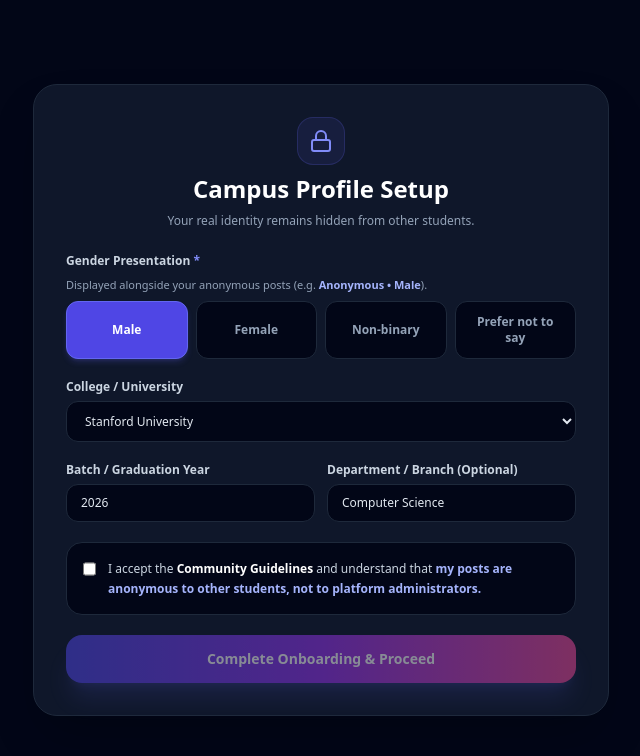
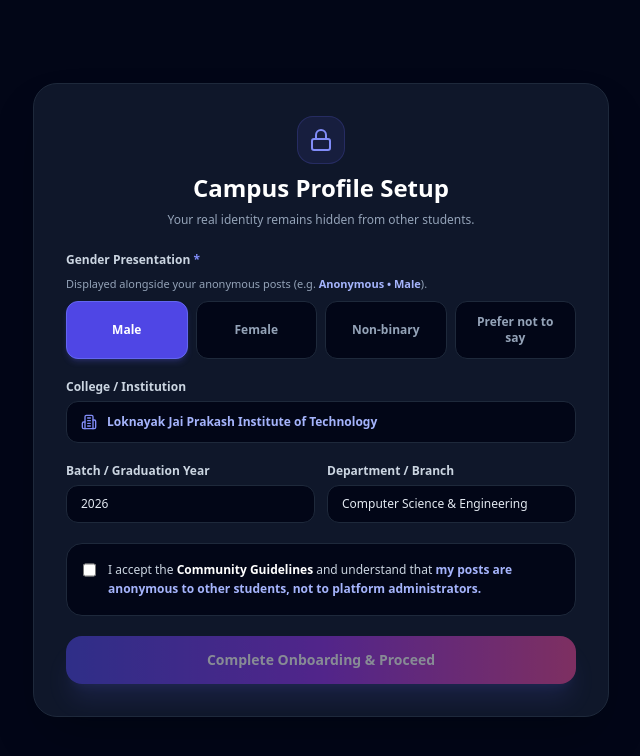
Before and after one commit to chillpill999/unsaid-campus-confessions, a Next.js app: page /onboarding in a window 1280 px wide. Shown: the top 756 px of the page, without its empty margins (319-959 px from the left). Built offline with nearby package versions, Linux system fonts and the light colour scheme.

Commit message:
feat: lock college selection to Loknayak Jai Prakash Institute of Technology

```diff
--- a/app/onboarding/page.tsx
+++ b/app/onboarding/page.tsx
@@ -2,16 +2,16 @@
 
 import React, { useState } from 'react';
 import { useRouter } from 'next/navigation';
-import { Lock, ShieldCheck, Sparkles, ArrowRight, Check } from 'lucide-react';
+import { Lock, ShieldCheck, Sparkles, ArrowRight, Check, Building2 } from 'lucide-react';
 import { Gender } from '@/lib/types';
 
 export default function OnboardingPage() {
   const router = useRouter();
 
   const [gender, setGender] = useState<Gender>('Male');
-  const [college, setCollege] = useState('Stanford University');
+  const [college] = useState('Loknayak Jai Prakash Institute of Technology');
   const [batch, setBatch] = useState('2026');
-  const [department, setDepartment] = useState('Computer Science');
+  const [department, setDepartment] = useState('Computer Science & Engineering');
   const [acceptedTerms, setAcceptedTerms] = useState(false);
   const [showWelcomeModal, setShowWelcomeModal] = useState(false);
 
@@ -67,18 +67,13 @@ export default function OnboardingPage() {
             </div>
           </div>
 
-          {/* College */}
+          {/* College (Single Fixed Option) */}
           <div>
-            <label className="block text-xs font-semibold text-slate-300 mb-1.5">College / University</label>
-            <select
-              value={college}
-              onChange={(e) => setCollege(e.target.value)}
-              className="w-full bg-slate-950 border border-slate-800 rounded-xl px-3.5 py-2.5 text-xs text-slate-200 focus:outline-none focus:border-indigo-500"
-            >
-              <option value="Stanford University">Stanford University</option>
-              <option value="Massachusetts Institute of Technology">Massachusetts Institute of Technology (MIT)</option>
-              <option value="University of California, Berkeley">UC Berkeley</option>
-            </select>
+            <label className="block text-xs font-semibold text-slate-300 mb-1.5">College / Institution</label>
+            <div className="w-full bg-slate-950 border border-slate-800 rounded-xl px-3.5 py-3 text-xs text-indigo-300 font-bold flex items-center gap-2.5">
+              <Building2 className="w-4 h-4 text-indigo-400 shrink-0" />
+              <span>Loknayak Jai Prakash Institute of Technology</span>
+            </div>
           </div>
 
           {/* Batch & Dept */}
@@ -95,12 +90,12 @@ export default function OnboardingPage() {
               />
             </div>
             <div>
-              <label className="block text-xs font-semibold text-slate-300 mb-1.5">Department / Branch (Optional)</label>
+              <label className="block text-xs font-semibold text-slate-300 mb-1.5">Department / Branch</label>
               <input
                 type="text"
                 value={department}
                 onChange={(e) => setDepartment(e.target.value)}
-                placeholder="e.g. Computer Science"
+                placeholder="e.g. Computer Science & Engineering"
                 className="w-full bg-slate-950 border border-slate-800 rounded-xl px-3.5 py-2.5 text-xs text-slate-200 focus:outline-none focus:border-indigo-500"
               />
             </div>
@@ -143,7 +138,7 @@ export default function OnboardingPage() {
 
             <div className="space-y-2">
               <h2 className="text-xl sm:text-2xl font-extrabold text-white font-heading">
-                Welcome to the side of campus nobody says out loud. 👀
+                Welcome to the side of LNJPIT nobody says out loud. 👀
               </h2>
               <p className="text-xs text-slate-400">Three core principles to keep our community safe and fun:</p>
             </div>
@@ -167,7 +162,7 @@ export default function OnboardingPage() {
               onClick={handleEnterFeed}
               className="w-full py-3.5 rounded-2xl bg-gradient-to-r from-indigo-600 to-purple-600 text-white font-bold text-sm shadow-lg shadow-indigo-500/25 flex items-center justify-center gap-2 hover:scale-[1.01]"
             >
-              <span>Enter the Feed</span>
+              <span>Enter the LNJPIT Feed</span>
               <ArrowRight className="w-4 h-4" />
             </button>
           </div>
--- a/lib/mock-data.ts
+++ b/lib/mock-data.ts
@@ -87,7 +87,7 @@ export const MOCK_CONFESSIONS: PublicConfession[] = [
   {
     id: 'conf-5',
     public_code: 'CF5P9Q',
-    content: 'Does anyone actually understand the homework assignment for CS 106B or are we all just pretending during office hours?',
+    content: 'Does anyone actually understand the homework assignment for Data Structures or are we all just pretending during lab hours?',
     category_name: 'Question',
     category_slug: 'question',
     category_icon: 'HelpCircle',
@@ -143,9 +143,9 @@ export const MOCK_DEMO_USER_PROFILE: UserProfile = {
   id: 'usr-demo-student-123',
   gender: 'Male',
   college_id: '11111111-1111-1111-1111-111111111111',
-  college_name: 'Stanford University',
+  college_name: 'Loknayak Jai Prakash Institute of Technology',
   batch: '2026',
-  department: 'Computer Science',
+  department: 'Computer Science & Engineering',
   role: 'student',
   account_status: 'active',
   created_at: new Date(Date.now() - 1000 * 60 * 60 * 24 * 30).toISOString(),
@@ -155,7 +155,7 @@ export const MOCK_DEMO_ADMIN_PROFILE: UserProfile = {
   id: 'usr-demo-admin-999',
   gender: 'Female',
   college_id: '11111111-1111-1111-1111-111111111111',
-  college_name: 'Stanford University',
+  college_name: 'Loknayak Jai Prakash Institute of Technology',
   batch: 'Faculty/Admin',
   department: 'Campus Safety',
   role: 'admin',
@@ -168,11 +168,11 @@ export const MOCK_REVEALED_IDENTITIES: Record<string, RevealedIdentityPayload> =
   'CF7K2P': {
     internal_ref: 'REF-STU-884920',
     google_name: 'Alex Smith (Demo Student)',
-    google_email: 'alex.smith.demo@stanford.edu',
+    google_email: 'alex.smith.demo@lnjpit.ac.in',
     google_avatar_url: 'https://images.unsplash.com/photo-1534528741775-53994a69daeb?w=150',
-    college: 'Stanford University',
+    college: 'Loknayak Jai Prakash Institute of Technology',
     batch: '2026',
-    department: 'Computer Science',
+    department: 'Computer Science & Engineering',
     gender: 'Male',
     account_created: '2026-01-15',
     account_status: 'active',
@@ -226,7 +226,7 @@ export const MOCK_INBOX_CONVERSATIONS: AnonymousConversation[] = [
     confession_id: 'conf-2',
     confession_code: 'CF7K2P',
     my_label: 'Anonymous (Author)',
-    peer_label: 'Anonymous (Library Girl?)',
+    peer_label: 'Anonymous (Canteen Girl?)',
     last_message: 'Haha yes! That was me with the cat sticker! 🐱',
     updated_at: new Date(Date.now() - 1000 * 60 * 10).toISOString(),
     status: 'active',
@@ -246,7 +246,7 @@ export const MOCK_CONVERSATION_MESSAGES: Record<string, AnonymousMessage[]> = {
     {
       id: 'msg-2',
       conversation_id: 'conv-1',
-      sender_label: 'Anonymous (Library Girl?)',
+      sender_label: 'Anonymous (Canteen Girl?)',
       content: 'Haha yes! That was me with the cat sticker! 🐱 Come say hi next Tuesday!',
       created_at: new Date(Date.now() - 1000 * 60 * 10).toISOString(),
       is_mine: false,
```
Also changed, not shown: 1 other file (tests, documents, lock files or other folders).
